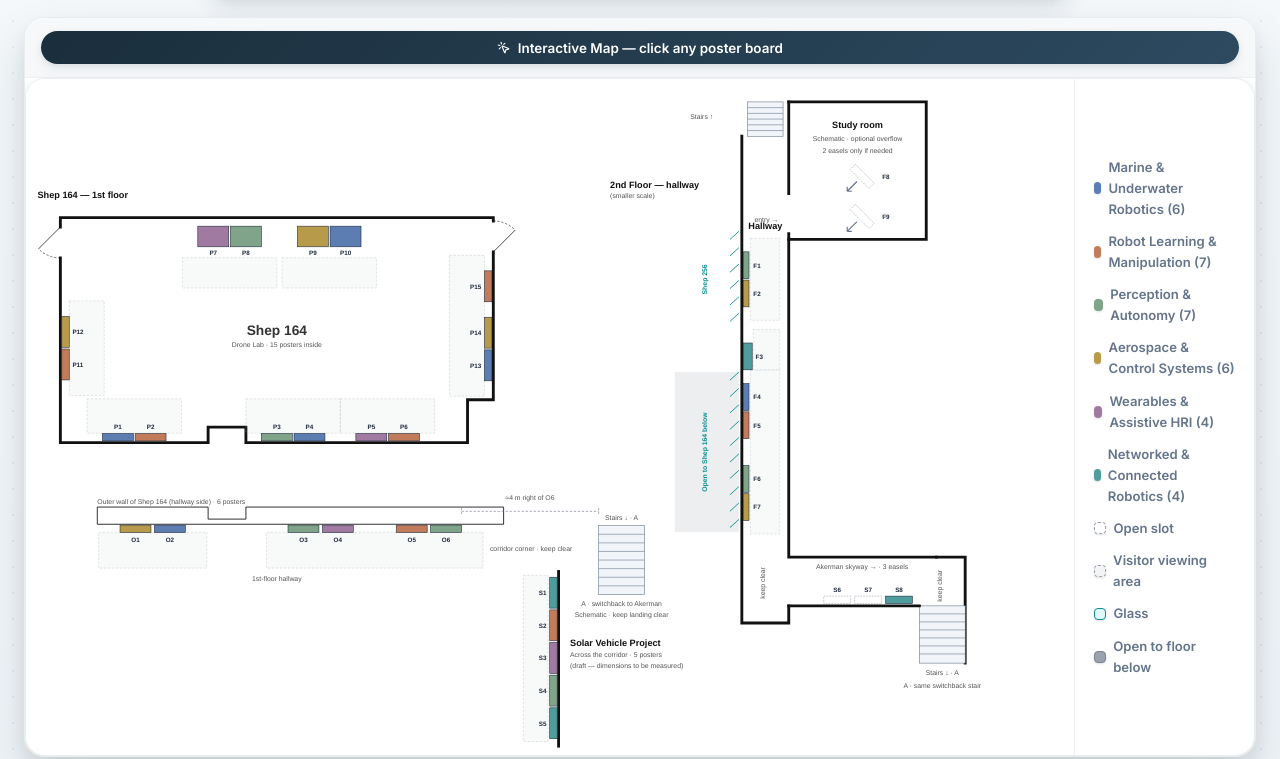
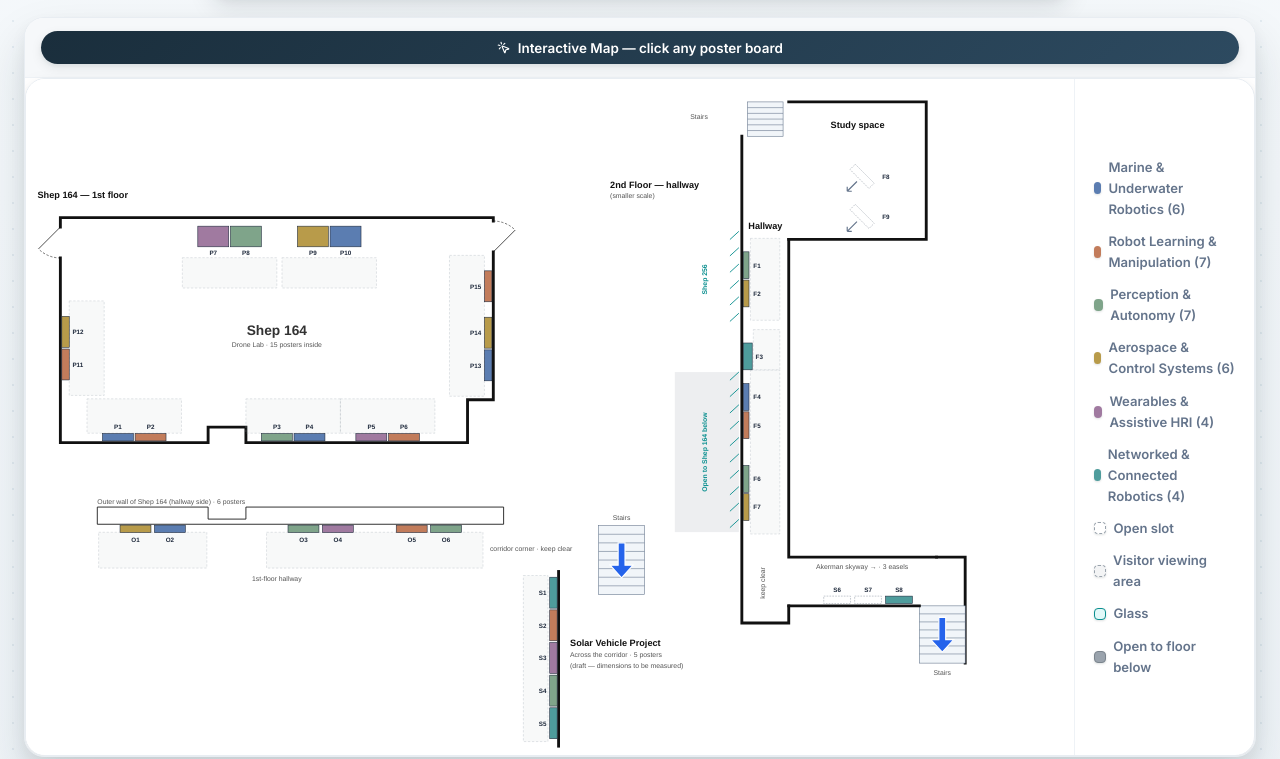
Before and after one commit to thdhyan/mnri-showcase-day, a website built with Vite: page posters.html in a window 1280 px wide. Shown: the part 556-1315 px from the top of the page. Built offline with nearby package versions, Linux system fonts and the light colour scheme.

Commit message:
fix: simplify study space and stair markers

```diff
--- a/posters.html
+++ b/posters.html
@@ -75,7 +75,7 @@
           <div class="map-tip" id="map-tip" role="tooltip" hidden></div>
         <svg class="floor-map" viewBox="70 -90 1830 1180" role="img" aria-labelledby="map-title map-desc" xmlns="http://www.w3.org/2000/svg">
           <title id="map-title">Poster session map</title>
-          <desc id="map-desc">Clickable poster layout: 15 boards inside Shep 164 (P1 to P15), 6 on its hallway-side outer wall (O1 to O6), 5 on the Solar Vehicle Project wall in the 1st-floor hallway (S1 to S5), 7 in the 2nd-floor hallway (F1 to F7), 2 optional easels in the study room above F1 on opposite side of hallway (F8 to F9), and 3 easels by the Akerman skyway on the 2nd floor (S6 to S8). Boards are coloured by poster category. Click any board for details.</desc>
+          <desc id="map-desc">Clickable poster layout: 15 boards inside Shep 164 (P1 to P15), 6 on its hallway-side outer wall (O1 to O6), 5 on the Solar Vehicle Project wall in the 1st-floor hallway (S1 to S5), 7 in the 2nd-floor hallway (F1 to F7), 2 optional easels in the study space above F1 on opposite side of hallway (F8 to F9), and 3 easels by the Akerman skyway on the 2nd floor (S6 to S8). Boards are coloured by poster category. Click any board for details.</desc>
 
           <style>
             .wall{fill:none;stroke:#111;stroke-width:5;stroke-linejoin:miter;stroke-linecap:square}
@@ -122,13 +122,10 @@
           <text class="sub" x="508.0" y="786.0" text-anchor="middle">1st-floor hallway</text>
 
           <!-- Ground-floor flight A: approximately 4 m right of O6; same switchback as Akerman flight A. -->
-          <path d="M830.5 665h239.5 M830.5 659v12 M1070 659v12" fill="none" stroke="#64748b" stroke-dasharray="4 3"/>
-          <text class="sub" x="950" y="646" text-anchor="middle">≈4 m right of O6</text>
           <rect x="1070" y="690" width="80" height="120" fill="#f1f5f9" stroke="#64748b"/>
           <path d="M1070 705h80 M1070 720h80 M1070 735h80 M1070 750h80 M1070 765h80 M1070 780h80 M1070 795h80" stroke="#64748b"/>
-          <text class="sub" x="1110" y="680" text-anchor="middle">Stairs ↓ · A</text>
-          <text class="sub" x="1110" y="831" text-anchor="middle">A · switchback to Akerman</text>
-          <text class="sub" x="1110" y="849" text-anchor="middle">Schematic · keep landing clear</text>
+          <text class="sub" x="1110" y="680" text-anchor="middle">Stairs</text>
+          <g aria-label="Ground-floor staircase connected to Akerman skyway by switchback"><title>Ground-floor staircase connected to Akerman skyway by switchback</title><path d="M1104 720h12v39h14l-20 22 -20 -22h14Z" fill="#2563eb" stroke="#fff" stroke-width="2"/></g>
 
           <!-- Solar Vehicle Project wall (DRAFT): across the corridor from Shep 164, offset right + down from O6
                so the hallway corner stays clear. Assumed 5 boards like Shep 164 right wall; to be measured. -->
@@ -146,26 +143,22 @@
           <text class="lbl" x="1258.9" y="561.5" text-anchor="middle" transform="rotate(-90 1258.9 561.5)">Open to Shep 164 below</text>
           <text class="lbl" x="1258.9" y="259.9" text-anchor="middle" transform="rotate(-90 1258.9 259.9)">Shep 256</text>
           <polyline class="wall" points="1320.0,10.0 1320.0,860.0 1401.9,860.0 1401.9,830.0"/>
-          <polyline class="wall" points="1401.9,-50 1401.9,110"/>
 
-          <!-- Schematic study room above F1 on opposite side of hallway. Opening faces hallway. -->
-          <polyline class="wall" points="1401.9,180 1401.9,745 1660,745"/>
+
+          <!-- Schematic study space above F1 on opposite side of hallway. Opening faces hallway. -->
+          <polyline class="wall" points="1401.9,190 1401.9,745 1660,745"/>
           <polyline class="wall" points="1401.9,-50 1642,-50 1642,190 1401.9,190"/>
-          <text class="h2" x="1522" y="-5" text-anchor="middle">Study room</text>
-          <text class="sub" x="1522" y="18" text-anchor="middle">Schematic · optional overflow</text>
-          <text class="sub" x="1522" y="40" text-anchor="middle">2 easels only if needed</text>
-          <text class="sub" x="1363" y="160" text-anchor="middle">entry →</text>
-          <!-- Stairs continue north along hallway, outside study room. -->
+          <text class="h2" x="1522" y="-5" text-anchor="middle">Study space</text>
+          <!-- Stairs continue north along hallway, outside study space. -->
           <rect x="1330" y="-50" width="62" height="60" fill="#f1f5f9" stroke="#64748b"/>
           <path d="M1330 -40h62 M1330 -30h62 M1330 -20h62 M1330 -10h62 M1330 0h62" stroke="#64748b"/>
-          <text class="sub" x="1230" y="-20">Stairs ↑</text>
+          <text class="sub" x="1230" y="-20">Stairs</text>
           <!-- Stairs turn south after S8 at end of Akerman skyway. -->
           <polyline class="wall" points="1660,745 1710,745 1710,930"/>
           <rect x="1630" y="830" width="80" height="100" fill="#f1f5f9" stroke="#64748b"/>
           <path d="M1630 844h80 M1630 858h80 M1630 872h80 M1630 886h80 M1630 900h80 M1630 914h80" stroke="#64748b"/>
-          <text class="sub" x="1670" y="950" text-anchor="middle">Stairs ↓ · A</text>
-          <text class="sub" x="1670" y="974" text-anchor="middle">A · same switchback stair</text>
-          <text class="sub" x="1670" y="795" text-anchor="middle" transform="rotate(-90 1670 795)">keep clear</text>
+          <text class="sub" x="1670" y="950" text-anchor="middle">Stairs</text>
+          <g aria-label="Akerman staircase connected to ground floor by switchback"><title>Akerman staircase connected to ground floor by switchback</title><path d="M1664 850h12v39h14l-20 22 -20 -22h14Z" fill="#2563eb" stroke="#fff" stroke-width="2"/></g>
           <!-- Akerman skyway (DRAFT): opens right at the bottom of the hallway; easels S6–S8 inside it on its bottom wall,
                offset right from the corner so it stays clear (same idea as O6 → S1). To be measured. -->
           <polyline class="wall" points="1630.0,830.0 1401.9,830.0"/>
@@ -265,11 +258,11 @@
             <rect class="map-hit" x="954" y="948" width="51" height="60"/><rect class="tile" x="984.5" y="951" width="13" height="54"/><text class="pnd" x="979" y="982" text-anchor="end">S4</text></g>
           <g class="map-hotspot poster" data-poster="S5" role="button" tabindex="96" aria-label="Poster S5, Solar Vehicle Project wall">
             <rect class="map-hit" x="954" y="1005" width="51" height="60"/><rect class="tile" x="984.5" y="1008" width="13" height="54"/><text class="pnd" x="979" y="1039" text-anchor="end">S5</text></g>
-          <g class="map-hotspot poster" data-poster="F8" role="button" tabindex="0" aria-label="F8, optional study-room easel facing bottom-left, vertically arranged, unassigned">
+          <g class="map-hotspot poster" data-poster="F8" role="button" tabindex="0" aria-label="F8, optional study-space easel facing bottom-left, vertically arranged, unassigned">
             <rect class="map-hit" x="1498" y="48" width="64" height="64"/><rect class="tile empty" x="1506.6" y="73.5" width="46.8" height="13" transform="rotate(45 1530 80)"/><text class="pnd" x="1565" y="85">F8</text>
             <path d="M1521 89l-17 17 m0 0l8 0 m-8 0l0 -8" fill="none" stroke="#64748b" stroke-width="2"/>
           </g>
-          <g class="map-hotspot poster" data-poster="F9" role="button" tabindex="0" aria-label="F9, optional study-room easel facing bottom-left, vertically arranged, unassigned">
+          <g class="map-hotspot poster" data-poster="F9" role="button" tabindex="0" aria-label="F9, optional study-space easel facing bottom-left, vertically arranged, unassigned">
             <rect class="map-hit" x="1498" y="118" width="64" height="64"/><rect class="tile empty" x="1506.6" y="143.5" width="46.8" height="13" transform="rotate(45 1530 150)"/><text class="pnd" x="1565" y="155">F9</text>
             <path d="M1521 159l-17 17 m0 0l8 0 m-8 0l0 -8" fill="none" stroke="#64748b" stroke-width="2"/>
           </g>
@@ -313,7 +306,7 @@
       <div>Minnesota Robotics Institute &bull; Showcase Day</div>
     </div>
     <div class="footer-note">&copy; November 6, 2026 &bull; University of Minnesota</div>
-    <p class="footer-disclaimer">36 planned poster boards + 2 optional easels: 15 in Shep 164, 6 on its hallway-side outer wall, 5 on the Solar Vehicle Project wall, 7 in the second-floor corridor, 3 easels by the Akerman skyway; 2 optional study-room easels (F8–F9). Study-room easels are arranged vertically and face bottom-left; room’s bottom-left corner is above F1. Stairs continue north along hallway and south from Akerman skyway. Ground-floor stairs about 4 m right of O6 connect to Akerman stairs via the same switchback (A). Geometry is schematic; verify dimensions and clear landings on site. Poster placement may change before the event.</p>
+    <p class="footer-disclaimer">36 planned poster boards + 2 optional easels: 15 in Shep 164, 6 on its hallway-side outer wall, 5 on the Solar Vehicle Project wall, 7 in the second-floor corridor, 3 easels by the Akerman skyway; 2 optional study-space easels (F8–F9). Matching blue arrows mark connected stairs. Poster placement may change before the event.</p>
   </div>
 </footer>
 
--- a/script.js
+++ b/script.js
@@ -76,9 +76,9 @@
     networked:  { name: "Networked & Connected Robotics",         color: "#4E9C9C" },
   };
 
-  // 36 planned slots plus 2 optional study-room overflow easels (F8–F9).
+  // 36 planned slots plus 2 optional study-space overflow easels (F8–F9).
   const slotWhere = (id) =>
-    ["F8", "F9"].includes(id) ? "2nd-floor study room — optional overflow easel facing bottom-left, vertically arranged; room bottom-left corner above F1" :
+    ["F8", "F9"].includes(id) ? "2nd-floor study space — easel facing bottom-left" :
     id[0] === "P" ? "Shep 164 (Drone Lab) — inside" :
     id[0] === "O" ? "Shep 164 outer wall — 1st-floor hallway" :
     ["S6", "S7", "S8"].includes(id) ? "2nd floor — easel inside the Akerman skyway" :
```
